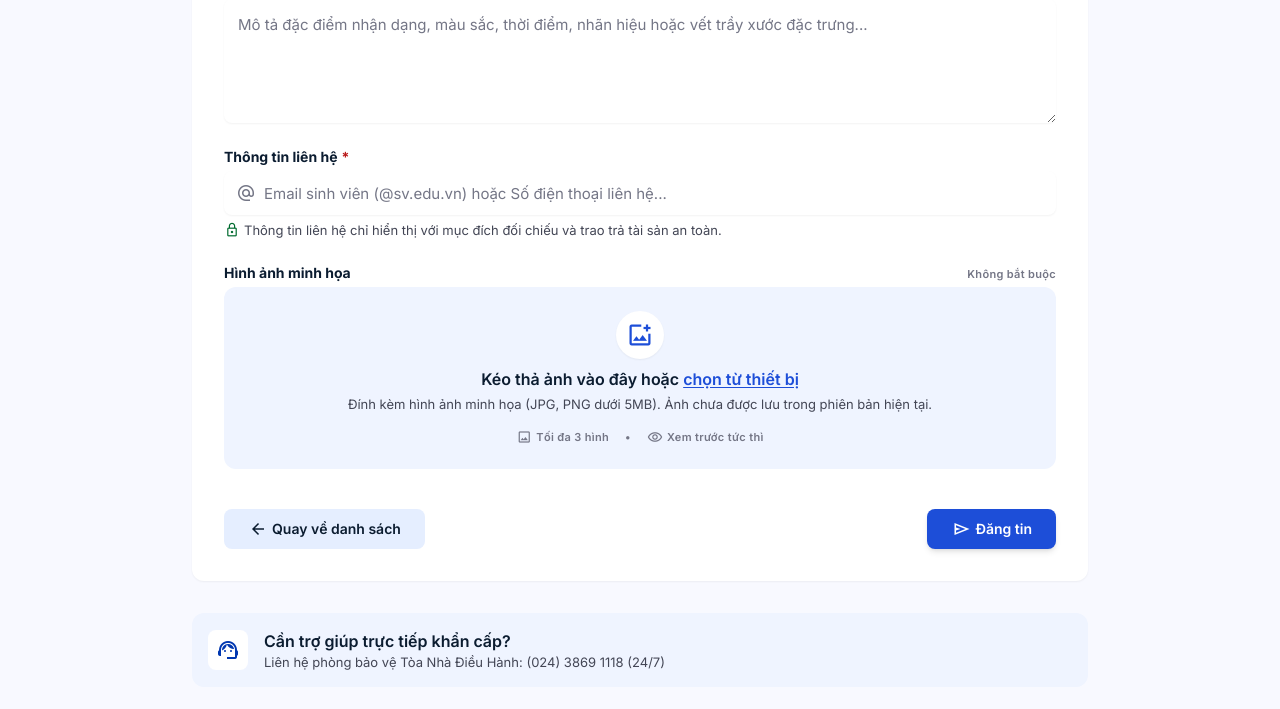
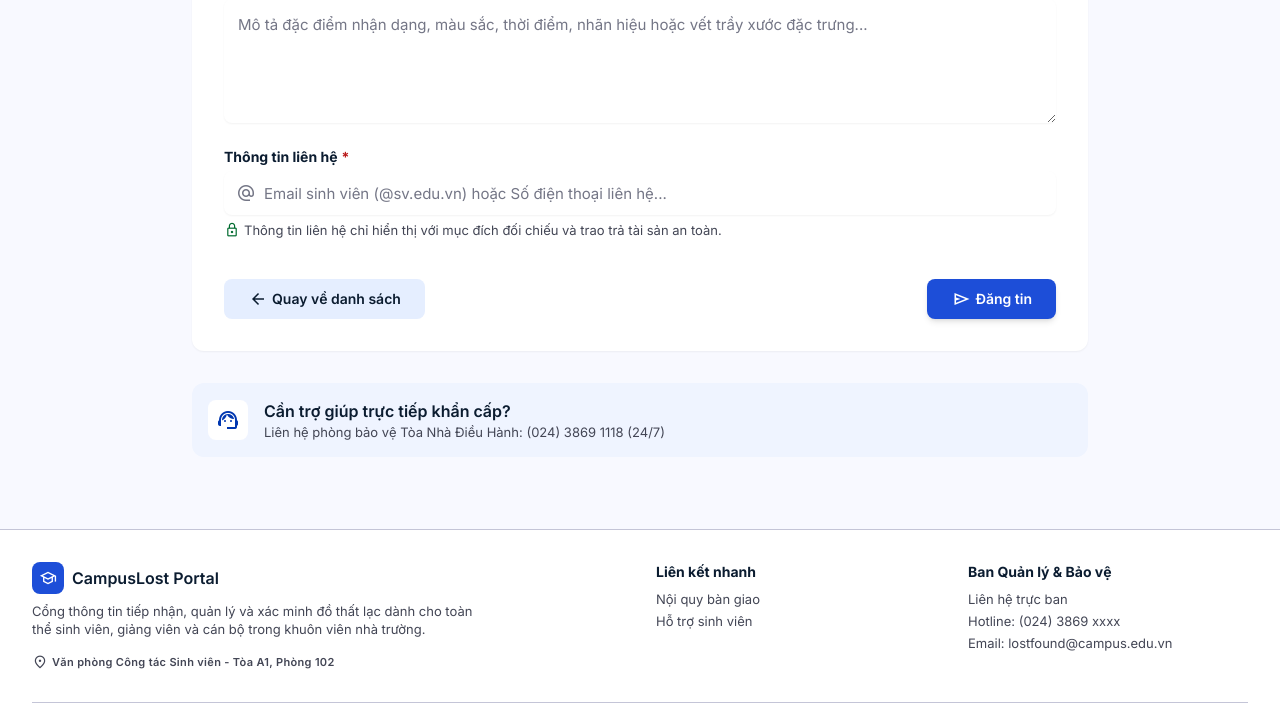
Before and after one commit to FA26PRN212Group3/Assignment_1, an ASP.NET Core app: template PRN212_Assignment1/CampusLost/Views/Posts/Create.cshtml in a window 1280 px wide. Shown: the part 754-1463 px from the top of the page. Run offline with ASP.NET Core 8, Linux system fonts and the light colour scheme; the template is opened without the code that fills it, so the values that code supplies are empty; some libraries are stand-ins or nearby versions.

Commit message:
fix: Remove unused post image UI

```diff
--- a/PRN212_Assignment1/CampusLost/Views/Posts/Create.cshtml
+++ b/PRN212_Assignment1/CampusLost/Views/Posts/Create.cshtml
@@ -240,35 +240,6 @@
                                 <span>Thông tin liên hệ chỉ hiển thị với mục đích đối chiếu và trao trả tài sản an toàn.</span>
                             </p>
                         </div>
-                        <!-- Optional Attachment Section: Drag & Drop Area -->
-                        <div class="flex flex-col gap-space-xs">
-                            <div class="flex justify-between items-baseline">
-                                <label class="font-label-lg text-label-lg text-on-surface font-bold">Hình ảnh minh họa</label>
-                                <span class="font-label-sm text-label-sm text-outline">Không bắt buộc</span>
-                            </div>
-                            <div class="relative group cursor-pointer bg-surface-container-low hover:bg-surface-container transition-all rounded-xl p-space-lg flex flex-col items-center justify-center text-center shadow-xs">
-                                <input accept="image/png, image/jpeg" class="absolute inset-0 w-full h-full opacity-0 cursor-pointer" id="attachmentFile" name="Attachment" type="file" />
-                                <div class="w-12 h-12 rounded-full bg-surface-container-lowest flex items-center justify-center text-primary-container shadow-sm mb-space-sm group-hover:scale-105 transition-transform">
-                                    <span class="material-symbols-outlined text-[28px]">add_photo_alternate</span>
-                                </div>
-                                <span class="font-title-md text-title-md text-on-surface">
-                                    Kéo thả ảnh vào đây hoặc
-                                    <span class="text-primary-container underline underline-offset-2">chọn từ thiết bị</span>
-                                </span>
-                                <span class="font-body-sm text-body-sm text-on-surface-variant mt-1">Đính kèm hình ảnh minh họa (JPG, PNG dưới 5MB). Ảnh chưa được lưu trong phiên bản hiện tại.</span>
-                                <div class="mt-space-md flex items-center gap-space-md text-outline font-label-sm text-label-sm">
-                                    <span class="flex items-center gap-1">
-                                        <span class="material-symbols-outlined text-[16px]">photo_size_select_actual</span>
-                                        Tối đa 3 hình
-                                    </span>
-                                    <span>•</span>
-                                    <span class="flex items-center gap-1">
-                                        <span class="material-symbols-outlined text-[16px]">visibility</span>
-                                        Xem trước tức thì
-                                    </span>
-                                </div>
-                            </div>
-                        </div>
                         <!-- Form Actions Footer -->
                         <div class="pt-space-md flex flex-col-reverse sm:flex-row items-center justify-between gap-space-md bg-surface-container-lowest">
                             <!-- Secondary Button: Quay về -->
```
Also changed, not shown: PRN212_Assignment1/CampusLost/Views/Posts/Details.cshtml (+0 -21 lines).
